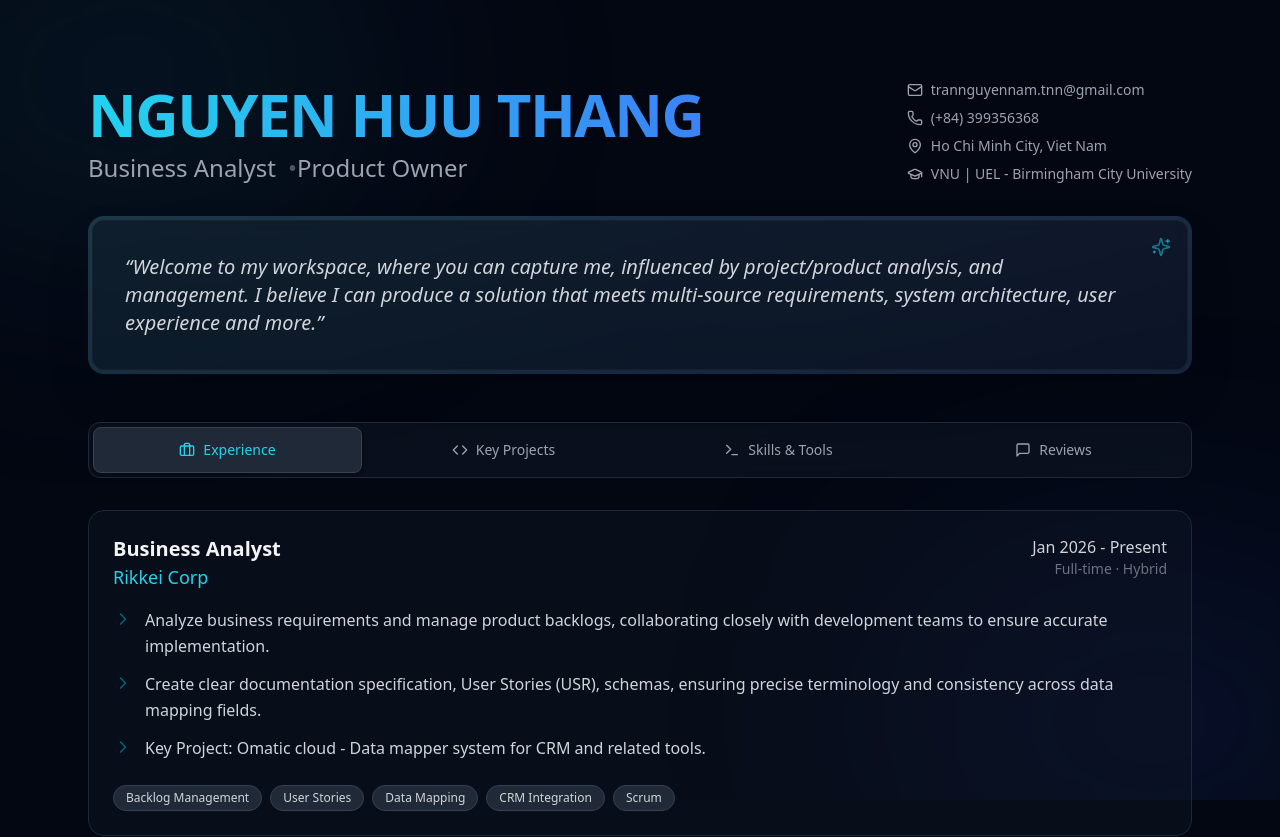
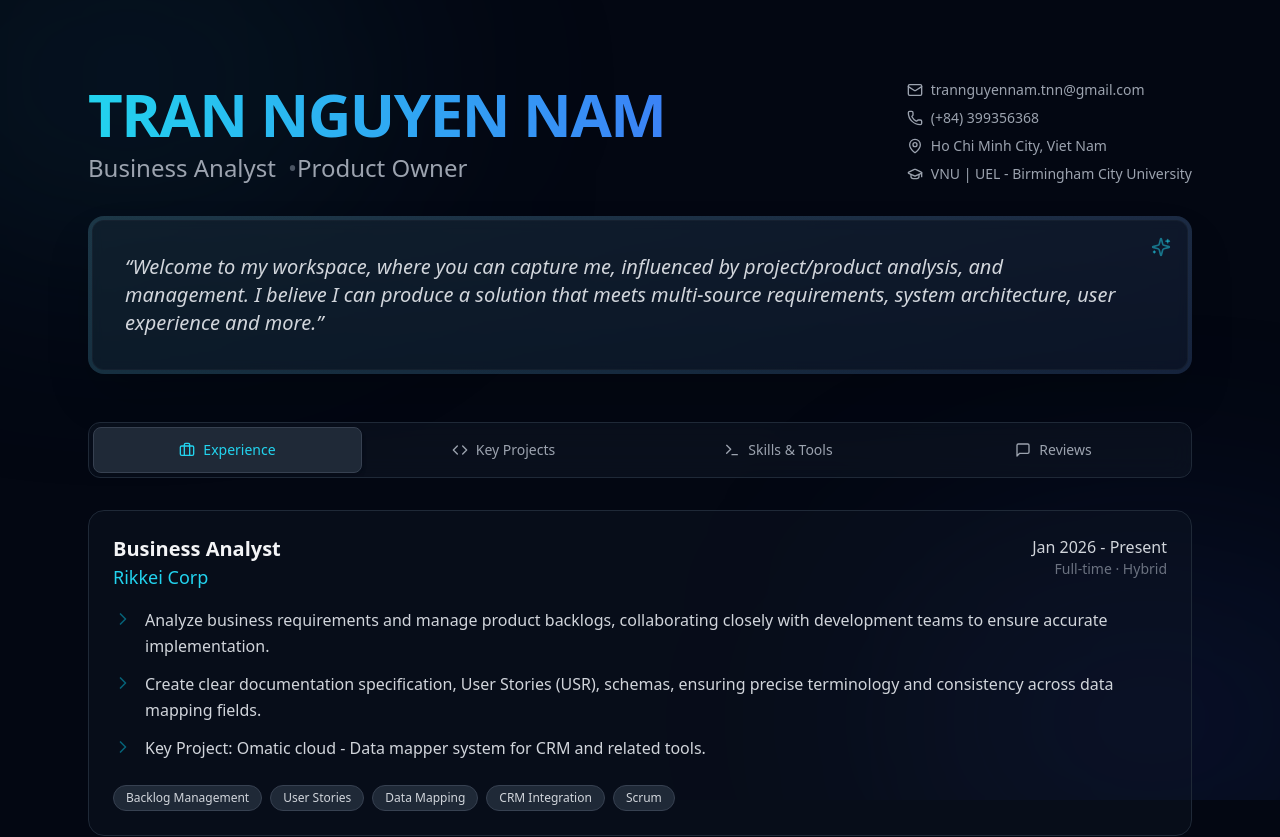
Before and after one commit to Namtran0711/Namtrannguyen, a React (Vite) app: page / in a window 1280 px wide. Shown: the top 837 px of the page. Built offline with nearby package versions, Linux system fonts and the light colour scheme.

Commit message:
chore: changed NGUYEN HUU THANG TO TRAN NGUYEN NAM

```diff
--- a/src/data/portfolio.ts
+++ b/src/data/portfolio.ts
@@ -22,7 +22,7 @@ export interface Project {
 }
 
 export const PROFILE = {
-  name: 'NGUYEN HUU THANG',
+  name: 'TRAN NGUYEN NAM',
   titles: ['Business Analyst', 'Product Owner'],
   location: 'Ho Chi Minh City, Viet Nam',
   email: 'trannguyennam.tnn@gmail.com',
```
